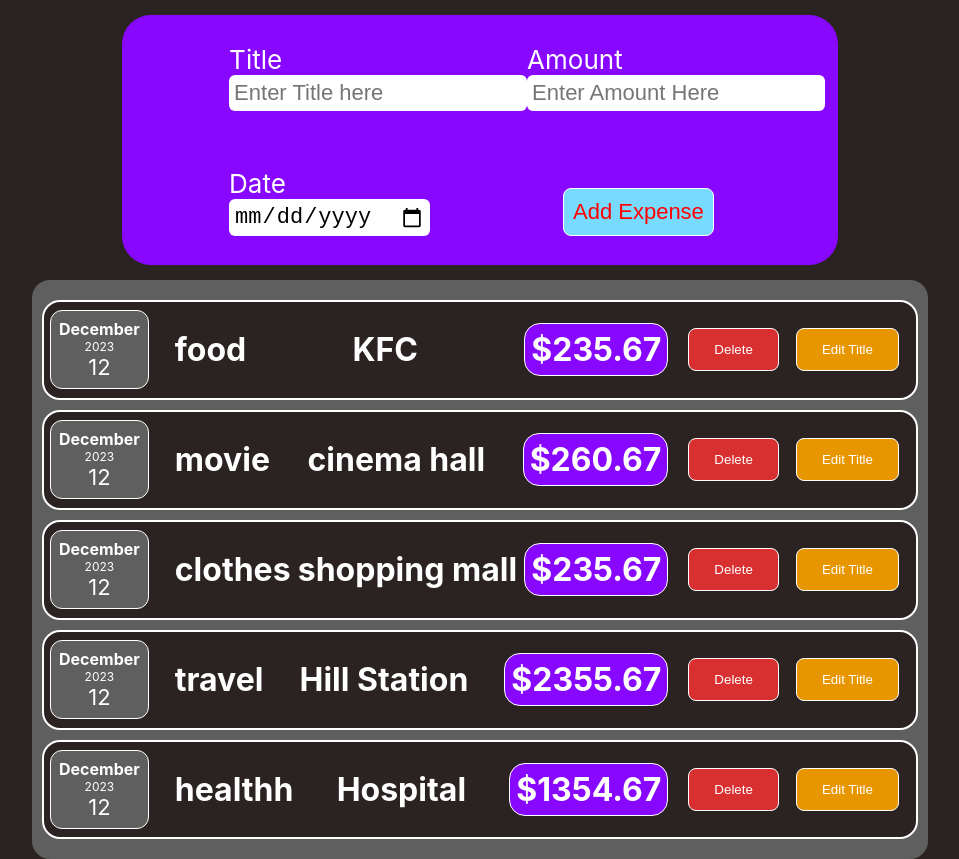
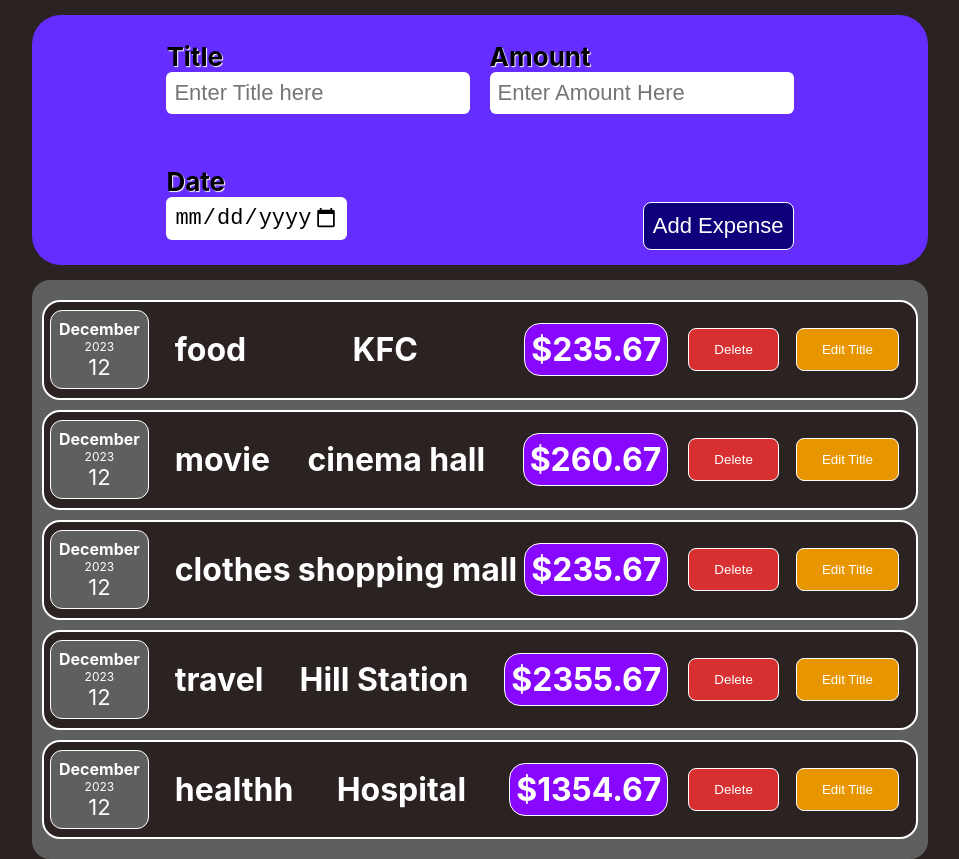
Before and after one commit to amant2904/React-Expense-tracker, a React (Create React App) app: page / in a window 1280 px wide. Shown: the whole page, without its empty margins (160-1119 px from the left). Built offline with nearby package versions, Linux system fonts and the light colour scheme.

Commit message:
multiple states used in expenseForm component

```diff
--- a/src/App.js
+++ b/src/App.js
@@ -1,7 +1,7 @@
 import './App.css';
 import ExpenseItem from './components/Expenses/ExpenseItem.js';
 import Card from './components/UI/Card.js';
-import ExpenseForm from './components/Expenses/ExpenseForm';
+import ExpenseForm from './components/newExpense/ExpenseForm';
 
 const App = () => {
   const expenses = [{
--- a/src/components/Expenses/ExpenseForm.css
+++ b/src/components/newExpense/ExpenseForm.css
@@ -1,7 +1,7 @@
 .expense-form{
     height: 250px;
-    width: 80%;
-    background-color: rgb(136, 8, 255);
+    width: 100%;
+    background-color: rgb(101, 45, 255);
     margin: 15px auto;
     border-radius: 29px;
     display: flex;
@@ -19,35 +19,45 @@
     justify-content: space-between;
     margin: 5px auto;
     width: 70%;
+    height: 100%;
+    align-items: center;
 }
 .part_two{
     display: flex;
     justify-content: space-between;
     margin: 5px auto;
     width: 70%;
+    height: 100%;
+    align-items: center;
 }
 .expense-form form label{
     font-size: 26px;
     margin: 0px 0px 5px 0px;
+    color: black;
+    font-weight: bolder;
+    text-shadow: 1px 1px 1px white;
     /* display: block; */
     /* text-align: center; */
 }
 .expense-form form input{
     font-size: 22px;
-    padding: 5px;
+    padding: 8px;
     border: none;
     border-radius: 6px;
+}
+.expense-form form input:active{
+    border: 2px solid red;
 }
 .form_button{
     align-self: flex-end;
 }
 .addExpense_btn{
-    margin: 0px 17px 0px 0px;
+    margin: 0px 0px 10px 0px;
     padding: 10px 9px;
     border-radius: 8px;
     border: 1px solid white;
-    color: rgb(255, 0, 0);
+    color: rgb(255, 255, 255);
     cursor: pointer;
-    background-color: #79daff;
+    background-color: #0e007a;
     font-size: 22px;
 }
--- a/src/components/Expenses/ExpenseForm.js
+++ b/src/components/newExpense/ExpenseForm.js
@@ -1,29 +1,39 @@
-import React from "react";
+import React, { useState } from "react";
 import Card from "../UI/Card";
 import './ExpenseForm.css'
 
 export default function ExpenseForm() {
-    const input_change = (event) => {
-        console.log(event.target.value);
+    const [enteredTitle, setEnteredTitle] = useState('');
+    const title_change = (event) => {
+        setEnteredTitle(event.target.value);
     }
 
+    const [enteredAmount, setEnteredAmount] = useState('');
+    const amount_change = (event) => {
+        setEnteredAmount(event.target.value);
+    }
+
+    const [enteredDate, setEnteredDate] = useState('');
+    const date_change = (event) => {
+        setEnteredDate(event.target.value);
+    }
     return (
         <Card className="expense-form">
             <form action="/">
                 <div className="part_one">
                     <div>
                         <label htmlFor="title">Title</label><br />
-                        <input type="text" name="title" id="title" placeholder="Enter Title here" onChange={input_change} />
+                        <input type="text" name="title" id="title" placeholder="Enter Title here" onChange={title_change} />
                     </div>
                     <div>
                         <label htmlFor="amount">Amount</label><br />
-                        <input type="number" name="amount" id="amount" placeholder="Enter Amount Here" onChange={input_change} />
+                        <input type="number" name="amount" id="amount" placeholder="Enter Amount Here" onChange={amount_change} />
                     </div>
                 </div>
                 <div className="part_two">
                     <div>
                         <label htmlFor="date">Date</label><br />
-                        <input type="date" name="date" id="date" onChange={input_change} />
+                        <input type="date" name="date" id="date" onChange={date_change} min="2019-01-01" max="2023-12-31" />
                     </div>
                     <div className="form_button">
                         <button className="addExpense_btn">Add Expense</button>
```
